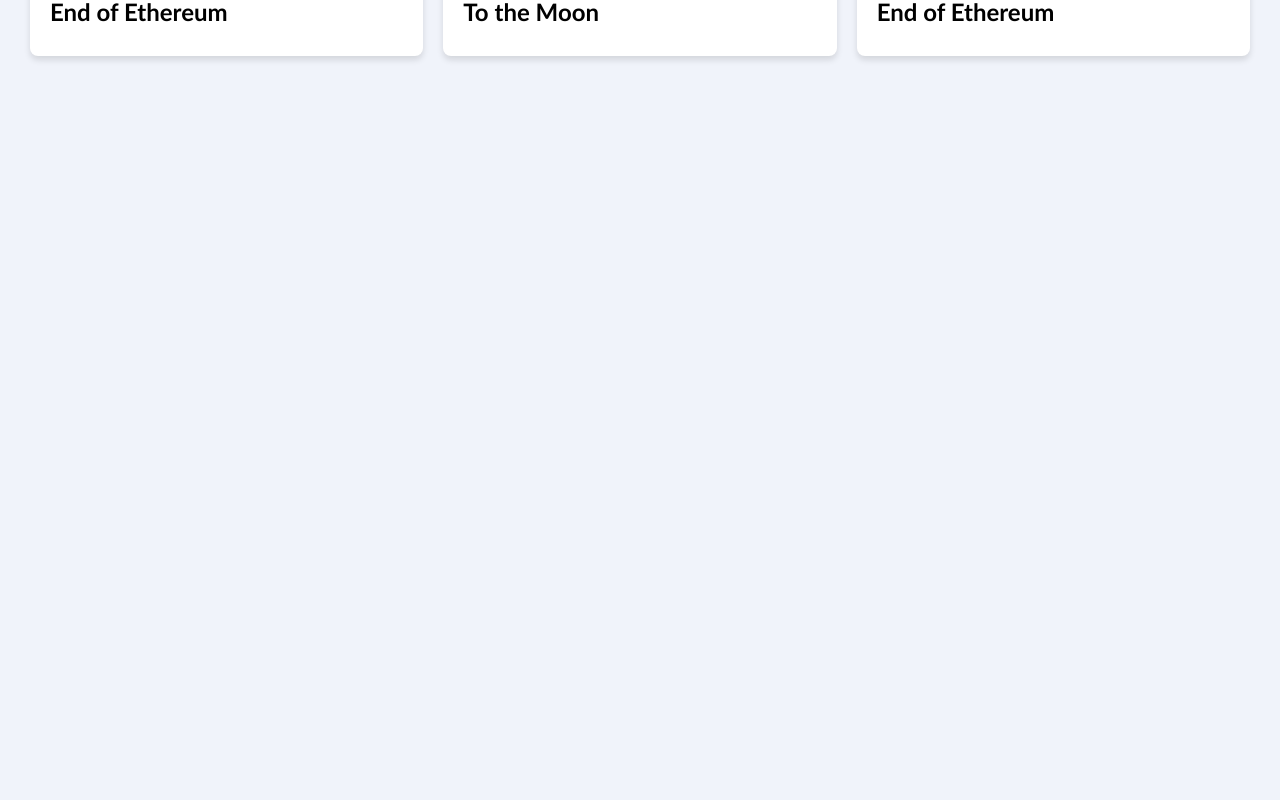
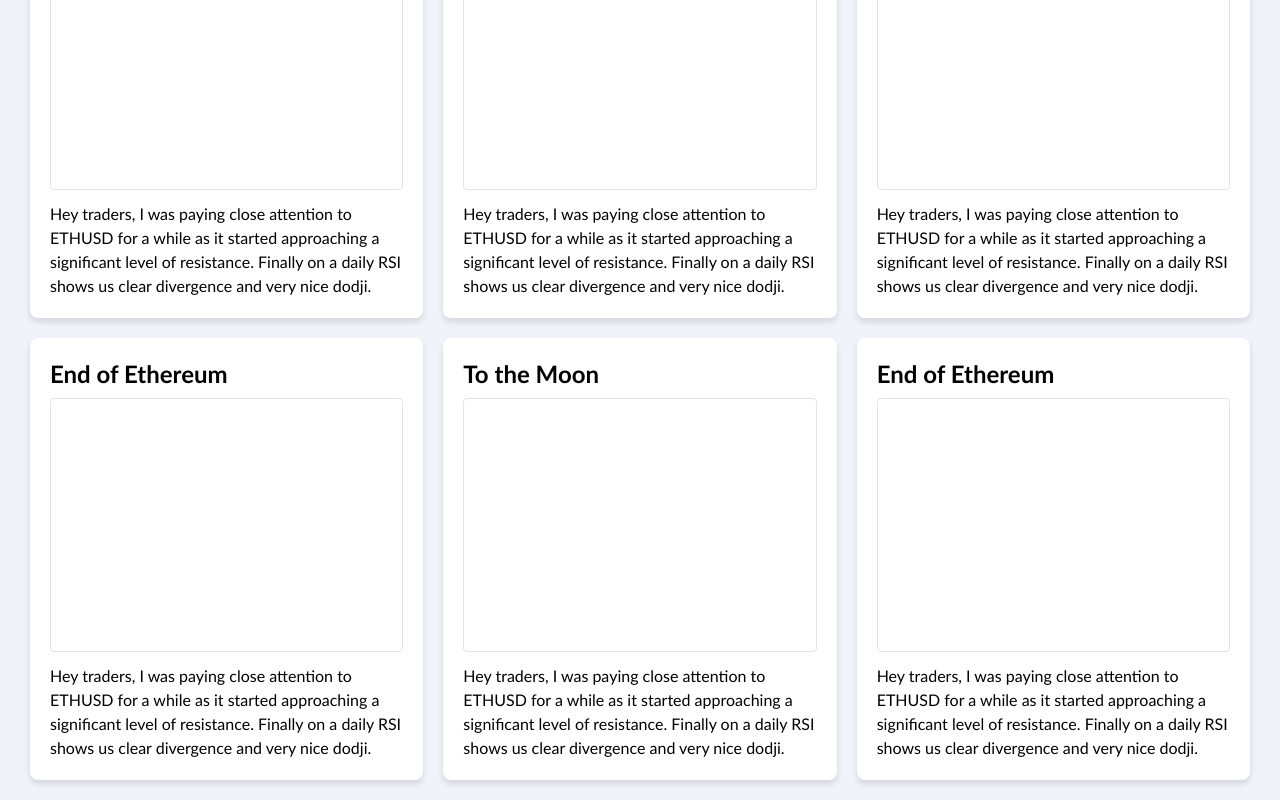
Before and after one commit to Severenit/holy-js-app, a React (Create React App) app: page / in a window 1280 px wide. Shown: the part 338-1138 px from the top of the page. Before the commit the page ends 800 px from the top, so only its background shows below. Built offline with nearby package versions, Linux system fonts and the light colour scheme.

Commit message:
Add picture and description

```diff
--- a/src/App.css
+++ b/src/App.css
@@ -81,7 +81,6 @@
     justify-items: stretch;
 }
 
-/* Portrait and Landscape */
 @media screen and (max-width: 992px) {
     .grids-3-colums {
         grid-template-columns: repeat(var(--grids-web-2-column-count), 1fr);
@@ -115,3 +114,21 @@
     margin-bottom: 20px;
     padding: 20px 0;
 }
+
+.picture {
+    border-radius: 4px;
+    border: 1px solid var(--color-cold-gray-150);
+    background: var(--color-absolute-white);
+    height: 254px;
+    width: 100%;
+    overflow: hidden;
+    margin-bottom: 12px;
+}
+
+.paragraph {
+    font-family: var(--font-family-body-m);
+    font-weight: var(--font-weight-body-m);
+    letter-spacing: var(--font-spacing-body-m);
+    line-height: var(--size-lineheight-body-m);
+    font-size: var(--size-font-body-m);
+}
--- a/src/App.tsx
+++ b/src/App.tsx
@@ -61,6 +61,13 @@
                               <h2 className="heading_m">
                                   To the Moon
                               </h2>
+
+                              <div className="picture">
+
+                              </div>
+                              <div className="paragraph">
+                                  Hey traders, I was paying close attention to ETHUSD for a while as it started approaching a significant level of resistance. Finally on a daily RSI shows us clear divergence and very nice dodji.
+                              </div>
                           </div>
                       </div>
                       <div className="card">
@@ -68,6 +75,12 @@
                               <h2 className="heading_m">
                                   End of Ethereum
                               </h2>
+                              <div className="picture">
+
+                              </div>
+                              <div className="paragraph">
+                                  Hey traders, I was paying close attention to ETHUSD for a while as it started approaching a significant level of resistance. Finally on a daily RSI shows us clear divergence and very nice dodji.
+                              </div>
                           </div>
                       </div>
                       <div className="card">
@@ -75,6 +88,13 @@
                               <h2 className="heading_m">
                                   To the Moon
                               </h2>
+
+                              <div className="picture">
+
+                              </div>
+                              <div className="paragraph">
+                                  Hey traders, I was paying close attention to ETHUSD for a while as it started approaching a significant level of resistance. Finally on a daily RSI shows us clear divergence and very nice dodji.
+                              </div>
                           </div>
                       </div>
                       <div className="card">
@@ -82,6 +102,13 @@
                               <h2 className="heading_m">
                                   End of Ethereum
                               </h2>
+
+                              <div className="picture">
+
+                              </div>
+                              <div className="paragraph">
+                                  Hey traders, I was paying close attention to ETHUSD for a while as it started approaching a significant level of resistance. Finally on a daily RSI shows us clear divergence and very nice dodji.
+                              </div>
                           </div>
                       </div>
                       <div className="card">
@@ -89,6 +116,13 @@
                               <h2 className="heading_m">
                                   To the Moon
                               </h2>
+
+                              <div className="picture">
+
+                              </div>
+                              <div className="paragraph">
+                                  Hey traders, I was paying close attention to ETHUSD for a while as it started approaching a significant level of resistance. Finally on a daily RSI shows us clear divergence and very nice dodji.
+                              </div>
                           </div>
                       </div>
                       <div className="card">
@@ -96,6 +130,13 @@
                               <h2 className="heading_m">
                                   End of Ethereum
                               </h2>
+
+                              <div className="picture">
+
+                              </div>
+                              <div className="paragraph">
+                                  Hey traders, I was paying close attention to ETHUSD for a while as it started approaching a significant level of resistance. Finally on a daily RSI shows us clear divergence and very nice dodji.
+                              </div>
                           </div>
                       </div>
                   </div>
```
